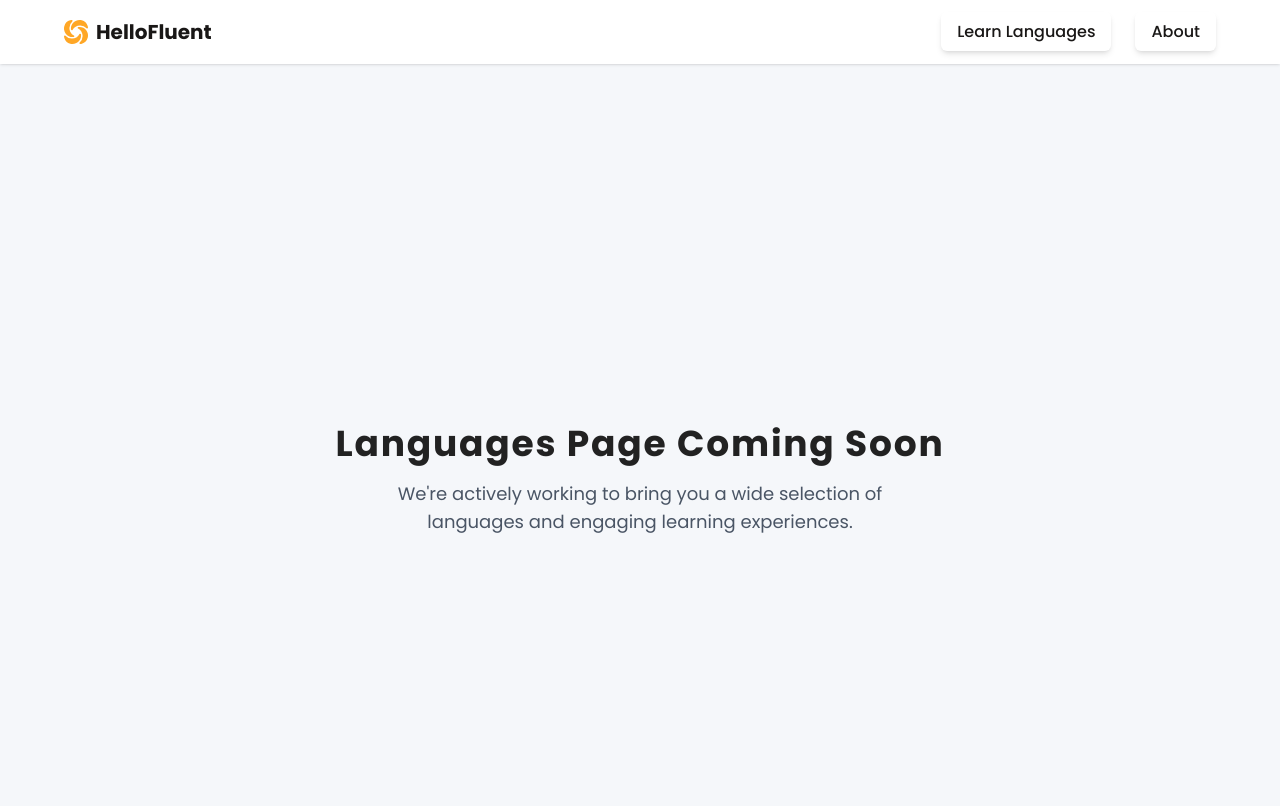
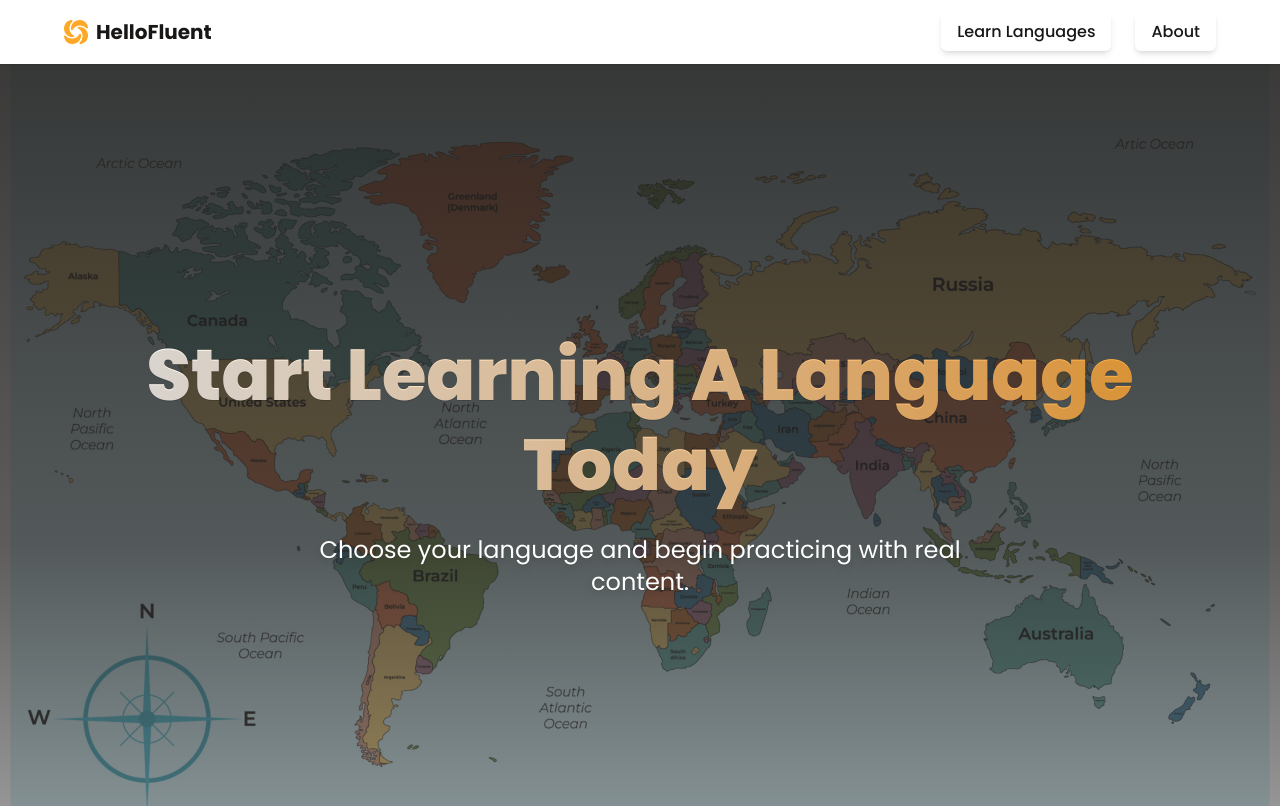
Before and after one commit to m-tayaib/hellofluent, a React (Vite) app in the folder client/: page /languages in a window 1280 px wide. Shown: the top 806 px of the page. Built offline with nearby package versions, Linux system fonts and the light colour scheme.

Commit message:
build ui for language hero section

```diff
--- a/client/src/Pages/Languages.tsx
+++ b/client/src/Pages/Languages.tsx
@@ -1,18 +1,12 @@
+import LanguageHero from "../sections/LanguageHero";
+
 
 
 
 const Languages = () => {
   return (
-    <div className="min-h-screen text-center   px-8 md:px-16 flex flex-col items-center justify-center bg-[#f5f7fa]">
-      <div className="w-[300px] max-w-[90%]">
-
-      </div>
-      <h1 className="mt-8 text-4xl font-bold text-[#222] tracking-wider capitalize">
-        Languages Page Coming Soon
-      </h1>
-      <p className="mt-4 text-lg text-gray-600 text-center max-w-xl">
-        We're actively working to bring you a wide selection of languages and engaging learning experiences.
-      </p>
+    <div className="">
+      <LanguageHero />
     </div>
   );
 };
--- /dev/null
+++ b/client/src/sections/LanguageHero.tsx
@@ -0,0 +1,35 @@
+
+
+function LanguageHero() {
+    return (
+        <section
+            className="relative w-full   h-[70%] md:min-h-screen px-2 xs:px-4 sm:px-8 md:px-16 flex items-center justify-center bg-cover bg-no-repeat bg-bottom "
+            style={{
+                backgroundImage: `url('/assets/language_hero_img.jpg')`,
+            }}
+        >
+            {/* Overlay */}
+            <div
+                className="absolute inset-0 z-0"
+                style={{
+                    background: "linear-gradient(to bottom, rgba(25,23,22,0.85) 0%, rgba(25,23,22,0.7) 60%, rgba(25,23,22,0.4) 100%)"
+                }}
+            />
+            {/* Content */}
+            <div className="relative z-10 flex flex-col items-center justify-center text-center px-2 xs:px-4 py-10 sm:py-20 w-full">
+                <h1
+                    className="text-xs xs:text-base sm:text-3xl text-shadow-2xs bg-gradient-to-r from-white to-logo bg-clip-text text-transparent   md:text-6xl lg:text-7xl font-extrabold capitalize leading-tight mb-4 sm:mb-6"
+                >
+                    Start Learning a Language Today
+                </h1>
+                <p
+                    className="text-xs xs:text-sm sm:text-base text-shadow-2xs   md:text-2xl max-w-xs sm:max-w-2xl text-white drop-shadow-md"
+                >
+                    Choose your language and begin practicing with real content.
+                </p>
+            </div>
+        </section>
+    );
+}
+
+export default LanguageHero;
```
